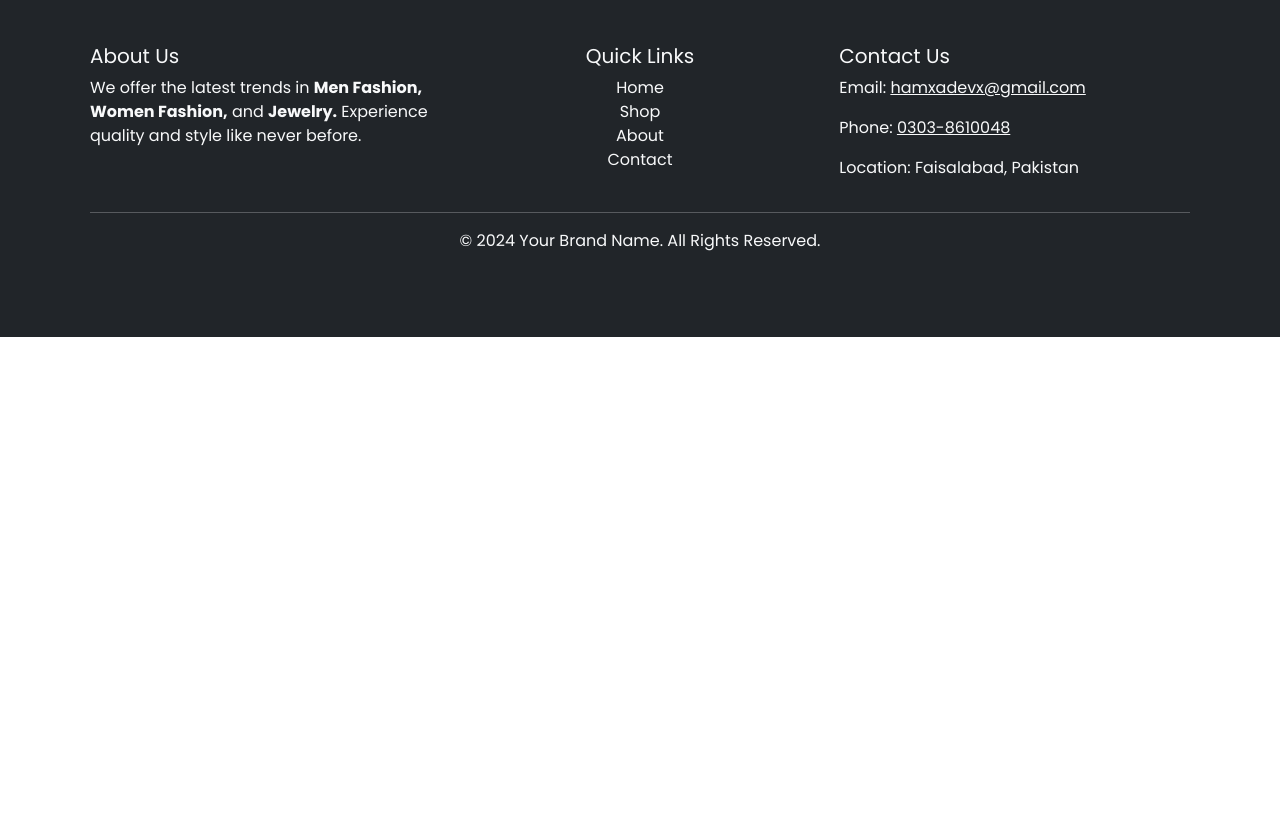
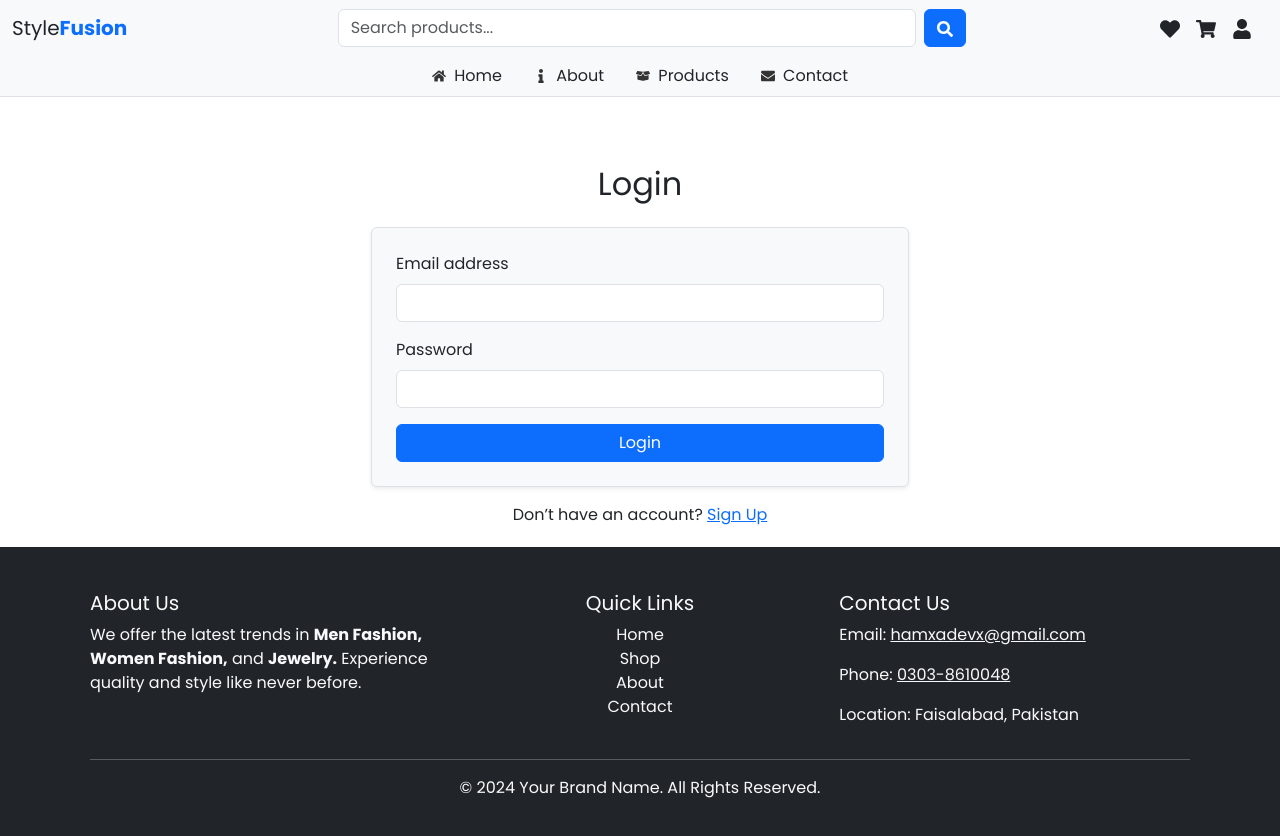
Before and after one commit to hamxasajid/ecommerce-back-end, a React (Vite) app in the folder client/: page /sigin in a window 1280 px wide. Shown: the top 836 px of the page. Before the commit the page ends 800 px from the top, so only its background shows below. Built offline with nearby package versions, Linux system fonts and the light colour scheme.

Commit message:
User Authetication added

```diff
--- a/client/src/App.jsx
+++ b/client/src/App.jsx
@@ -10,6 +10,8 @@ import Details from "./assets/Components/SubComponenet/Details";
 import Checkout from "./assets/Components/SubComponenet/Checkout";
 import SearchResults from "./assets/Components/SearchResults";
 import CategoryProducts from "./assets/Components/SubComponenet/CategoryProducts";
+import Signin from "./assets/Components/Login/Signin";
+import Signup from "./assets/Components/Login/Signup";
 const App = () => {
   return (
     <>
@@ -29,6 +31,8 @@ const App = () => {
             <Route path="/cart" element={<Checkout />} />
             <Route path="/contact" element={<Contact />} />
             <Route path="/search_result" element={<SearchResults />} />
+            <Route path="/sigin" element={<Signin />} />
+            <Route path="/sigup" element={<Signup />} />
           </Route>
         </Routes>
         <Footer />
--- a/client/src/assets/Components/Home.jsx
+++ b/client/src/assets/Components/Home.jsx
@@ -35,15 +35,23 @@ const Home = () => {
   }, [data]); // Runs only when `data` changes
 
   const addToCart = (item) => {
+    const isLoggedIn = localStorage.getItem("isLoggedIn");
+
+    if (isLoggedIn !== "true") {
+      // Redirect if not logged in
+      window.location.href = "/sigin"; // change to your actual sign-in page
+      return;
+    }
+
     let cart = JSON.parse(localStorage.getItem("cart")) || [];
     const exists = cart.find((cartItem) => cartItem.id === item.id);
 
     if (!exists) {
-      cart.push({ ...item, quantity: 1 }); // Default quantity
+      cart.push({ ...item, quantity: 1 });
       localStorage.setItem("cart", JSON.stringify(cart));
       toast.success("Product added successfully!", {
         position: "top-right",
-        autoClose: 2000, // Closes after 2 seconds
+        autoClose: 2000,
       });
     } else {
       toast.error("Product already in cart!", {
--- /dev/null
+++ b/client/src/assets/Components/Login/Signin.jsx
@@ -0,0 +1,94 @@
+import { useState } from "react";
+import { Link } from "react-router-dom"; // if using React Router
+
+const Signin = () => {
+  const [formData, setFormData] = useState({
+    email: "",
+    password: "",
+  });
+
+  const handleChange = (e) => {
+    setFormData({ ...formData, [e.target.name]: e.target.value });
+  };
+
+  const handleSubmit = async (e) => {
+    e.preventDefault();
+
+    try {
+      const response = await fetch("http://localhost:5000/signin", {
+        method: "POST",
+        headers: {
+          "Content-Type": "application/json",
+        },
+        body: JSON.stringify(formData),
+      });
+
+      const data = await response.json();
+
+      if (response.ok && data.success) {
+        alert("Login successful!");
+        window.location.href = "/cart";
+      } else {
+        alert(data.message || "Invalid email or password");
+      }
+    } catch (error) {
+      console.error("Error:", error);
+      alert("Something went wrong.");
+    }
+  };
+
+  return (
+    <div className="container mt-5">
+      <div className="row justify-content-center">
+        <div className="col-md-6">
+          <h2 className="text-center mb-4">Login</h2>
+          <form
+            onSubmit={handleSubmit}
+            className="border p-4 rounded shadow-sm bg-light"
+          >
+            <div className="mb-3">
+              <label htmlFor="email" className="form-label text-start w-100">
+                Email address
+              </label>
+              <input
+                type="email"
+                className="form-control"
+                id="email"
+                name="email"
+                required
+                value={formData.email}
+                onChange={handleChange}
+              />
+            </div>
+            <div className="mb-3">
+              <label htmlFor="password" className="form-label text-start w-100">
+                Password
+              </label>
+              <input
+                type="password"
+                className="form-control"
+                id="password"
+                name="password"
+                required
+                value={formData.password}
+                onChange={handleChange}
+              />
+            </div>
+            <button type="submit" className="btn btn-primary w-100">
+              Login
+            </button>
+          </form>
+
+          <div className="text-center mt-3">
+            Don’t have an account?{" "}
+            <Link to="/sigup" className="text-primary">
+              Sign Up
+            </Link>
+          </div>
+        </div>
+      </div>
+    </div>
+  );
+};
+
+export default Signin;
--- /dev/null
+++ b/client/src/assets/Components/Login/Signup.jsx
@@ -0,0 +1,144 @@
+import { useState } from "react";
+import { Link } from "react-router-dom"; // If you're using React Router
+
+const Signup = () => {
+  const [formData, setFormData] = useState({
+    name: "",
+    email: "",
+    contact: "",
+    password: "",
+    address: "",
+  });
+
+  const handleChange = (e) => {
+    setFormData({ ...formData, [e.target.name]: e.target.value });
+  };
+
+  const handleSubmit = async (e) => {
+    e.preventDefault();
+
+    try {
+      const response = await fetch("http://localhost:5000/signup", {
+        method: "POST",
+        headers: {
+          "Content-Type": "application/json",
+        },
+        body: JSON.stringify(formData),
+      });
+
+      const data = await response.json();
+
+      if (response.ok) {
+        alert("Signup successful!");
+        window.location.href = "/sigin"; // Use your actual route
+      } else {
+        alert(`Signup failed: ${data.error}`);
+      }
+    } catch (error) {
+      console.error("Error:", error);
+      alert("Something went wrong.");
+    }
+  };
+
+  return (
+    <div className="container mt-5">
+      <div className="row justify-content-center">
+        <div className="col-md-6">
+          <h2 className="text-center mb-4">Sign Up</h2>
+          <form
+            onSubmit={handleSubmit}
+            className="border p-4 rounded shadow-sm bg-light"
+          >
+            <div className="mb-3">
+              <label htmlFor="name" className="form-label text-start w-100">
+                Name
+              </label>
+              <input
+                type="text"
+                className="form-control"
+                id="name"
+                name="name"
+                required
+                value={formData.name}
+                onChange={handleChange}
+              />
+            </div>
+
+            <div className="mb-3">
+              <label htmlFor="email" className="form-label text-start w-100">
+                Email (must be unique)
+              </label>
+              <input
+                type="email"
+                className="form-control"
+                id="email"
+                name="email"
+                required
+                value={formData.email}
+                onChange={handleChange}
+              />
+            </div>
+
+            <div className="mb-3">
+              <label htmlFor="contact" className="form-label text-start w-100">
+                Contact Number (must be unique)
+              </label>
+              <input
+                type="text"
+                className="form-control"
+                id="contact"
+                name="contact"
+                required
+                value={formData.contact}
+                onChange={handleChange}
+              />
+            </div>
+
+            <div className="mb-3">
+              <label htmlFor="password" className="form-label text-start w-100">
+                Password
+              </label>
+              <input
+                type="password"
+                className="form-control"
+                id="password"
+                name="password"
+                required
+                value={formData.password}
+                onChange={handleChange}
+              />
+            </div>
+
+            <div className="mb-3">
+              <label htmlFor="address" className="form-label text-start w-100">
+                Address
+              </label>
+              <textarea
+                className="form-control"
+                id="address"
+                name="address"
+                required
+                value={formData.address}
+                onChange={handleChange}
+              />
+            </div>
+
+            <button type="submit" className="btn btn-primary w-100 mb-3">
+              Sign Up
+            </button>
+
+            {/* 👇 Added login link */}
+            <p className="text-center">
+              Already have an account?{" "}
+              <Link to="/sigin" className="text-decoration-none">
+                Login
+              </Link>
+            </p>
+          </form>
+        </div>
+      </div>
+    </div>
+  );
+};
+
+export default Signup;
```
Also changed, not shown: 2 other files (tests, documents, lock files or other folders).
